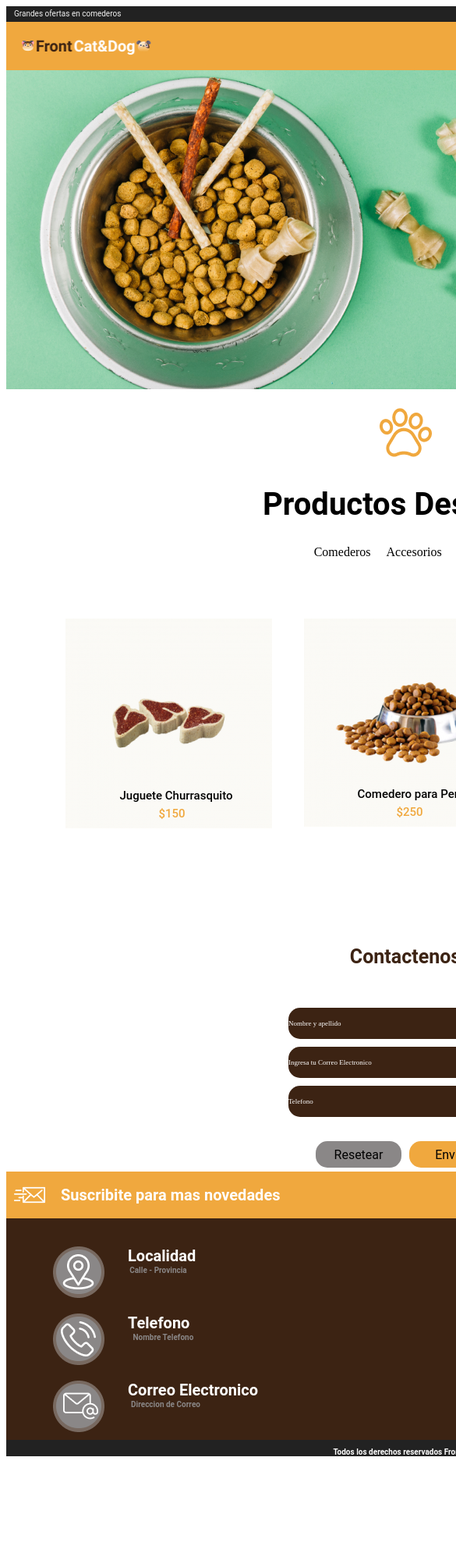
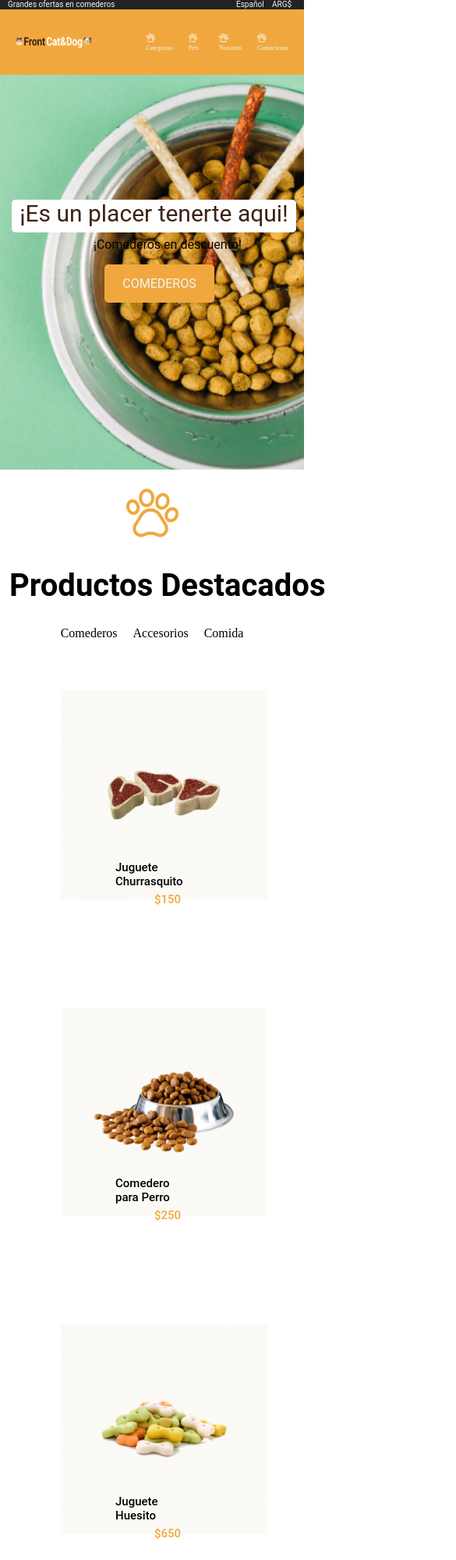
Before and after one commit to nicomonterosabelli/Front-End, a plain HTML site: page actividad cierre semana 4/petshop.html in a window 390 px wide. Shown: the top 2000 px of the page at 78% size, 585 px wide, since content can reach past the window. Before the commit the page ends 1867 px from the top, so only its background shows below. Drawn offline with Linux system fonts and the light colour scheme.

Commit message:
se termino actividad petshop

```diff
--- a/actividad cierre semana 4/style/style.css
+++ b/actividad cierre semana 4/css/style.css
@@ -1,25 +1,26 @@
 body{
     box-sizing: border-box;
+    margin: 0;
 }
 body {
-    width: 1024px;
-    height: 1807px;
+    width: 100vw;
 }
 section {
     display: flex;
 }
 #s1{
-    width: 1024px;
-    height: 20px;
+    width: 100vw;
+    height: 3vw;
     justify-content: space-between;
     background-color: #222222;
 }
 #s2{
     display: flex;
     justify-content: space-between;
+    align-items: center;
     background: #F0A83E;
-    width: 1024px;
-    height: 62px;
+    width: 100vw;
+    height: 15vh;
 }
 #ul1{
     display: flex;
@@ -32,8 +33,10 @@ section {
 }
 #s3{
     background-image: url(../img/bowl-and-pet-daities-on-green-background\ 1.png);
-    width: 1025px;
-    height: 409px;
+    background-repeat: no-repeat;
+    background-size: cover;
+    width: 100vw;
+    height: 60vh;
     display: flex;
     flex-direction: column;
     align-items: flex-end;
@@ -158,9 +161,12 @@ h1 {
 }
 #s5{
     display: flex;
+    width: 100vw;
+    justify-content: space-around;
 }
 article{
-    margin: 20px;
+    margin: 2%;
+    width: 20%;
 }
 h5{
     position: relative;
@@ -234,8 +240,8 @@ article p{
     display: flex;
     justify-content: space-between;
     align-items: center;
-    width: 1024px;
-    height: 60px;
+    width: 100vw;
+    height: 8vh;
     background-color: #F0A83E;
 }
 #s7 section p{
@@ -246,9 +252,9 @@ article p{
     color: #FFFFFF;
 }
 #s7 img{
-    width: 40px;
-    height: 40px;
-    margin: 10px;
+    width: 15%;
+    height: 15%;
+    margin: 2%;
 }
 #s7 nav{
     display: flex;
@@ -281,6 +287,8 @@ article p{
 }
 footer{
     background-color: #222222;
+    width: 100vw;
+    height: 50vh;
 }
 footer p{
     display: flex;
@@ -295,8 +303,8 @@ footer p{
 footer article{
     display: flex;
     justify-content: space-between;
-    width: 1024px;
-    height: 284px;
+    width: 100%;
+    height: 90%;
     background-color: #3C2313;
     margin: 0px;
 }
@@ -341,3 +349,49 @@ footer span{
 #span2{
     left: -133px;
 }
+@media(min-width: 443px) and (max-width: 800px) {
+    #s5 article{
+        position: relative;
+        right: 10%;
+    }
+}
+@media(max-width: 442px){
+    #s2{
+        height: 10vh;
+    }
+    #ul1{
+        font-size: 0.5rem;
+        width: 80%;
+    }
+    #ul1 img{
+        height: 1.5vh;
+        width: 3vw;
+    }
+    #ul1 li{
+        width: 30%;
+    }
+    .Logo {
+        width: 25%;
+        height: 20%;
+    }
+    #s5{
+        flex-direction: column;
+        align-items: center;
+    }
+    #s5 article{
+        position: relative;
+        left: -20%;
+    }
+    #s7 nav {
+        width: 50%;
+    }
+    footer{
+        display: flex;
+        flex-direction: column;
+    }
+    #span2{
+        position: absolute;
+        left: 42%;
+        top: 333%;
+    }
+}
--- a/actividad cierre semana 4/petshop.html
+++ b/actividad cierre semana 4/petshop.html
@@ -5,7 +5,7 @@
     <meta http-equiv="X-UA-Compatible" content="IE=edge">
     <meta name="viewport" content="width=device-width, initial-scale=1.0">
     <title>Document</title>
-    <link href="/style/style.css" rel ="stylesheet" >
+    <link href="/css/style.css" rel ="stylesheet" >
 </head>
 <body>
     <header>
```
